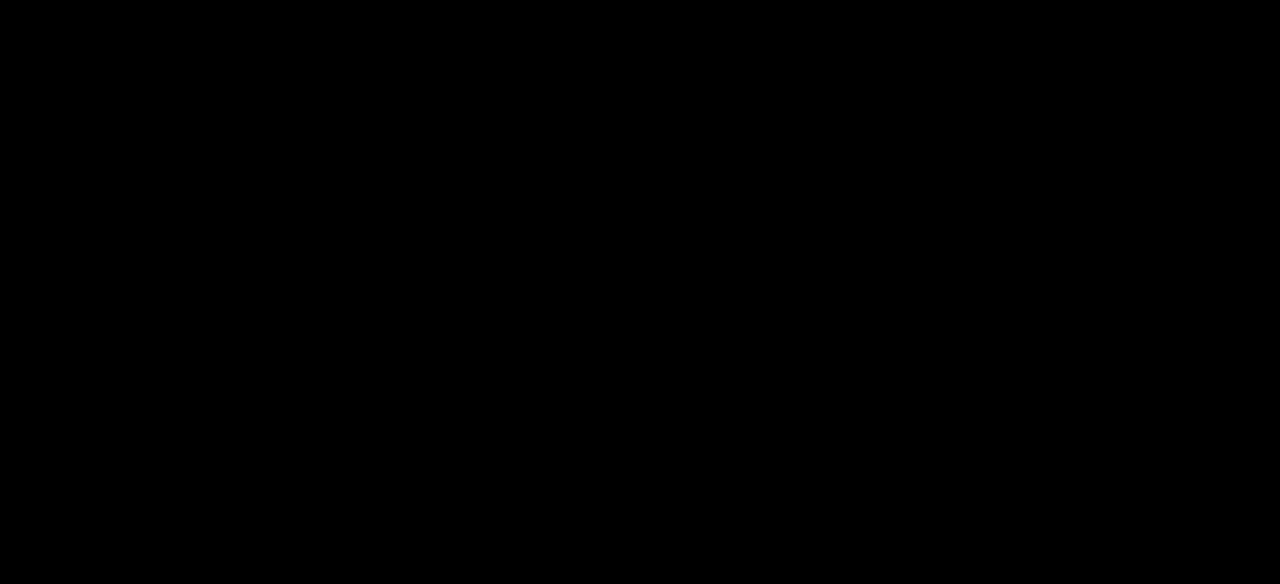
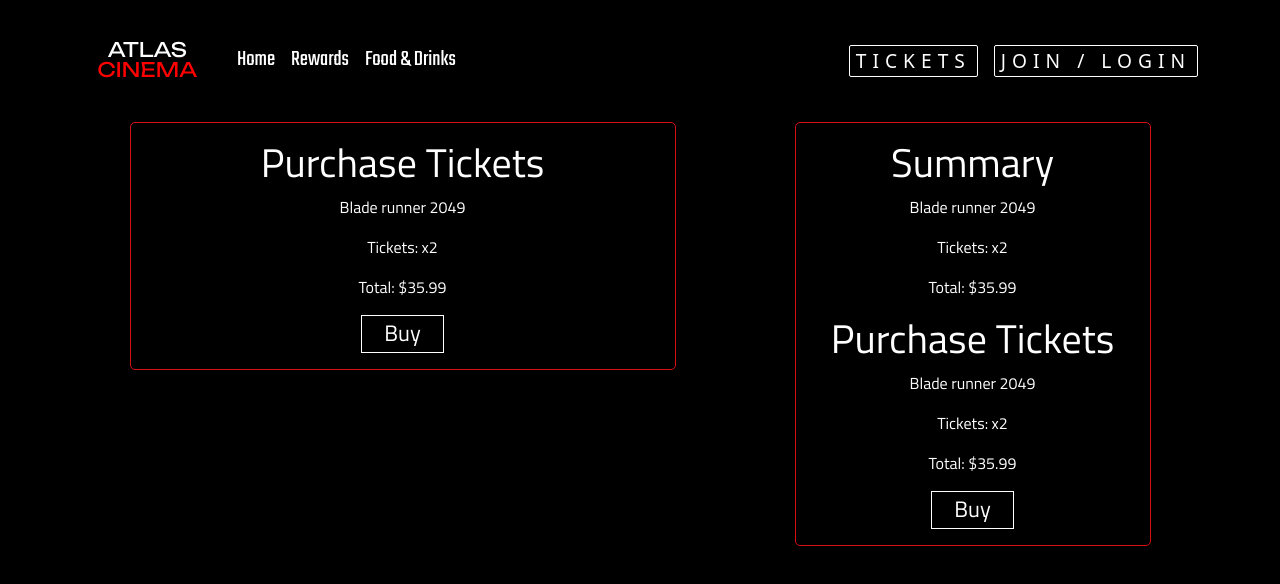
Before and after one commit to jonnyboi42/MovieSiteFrontEnd, a React (Vite) app: page /purchase in a window 1280 px wide. Before the commit this address had no page. Shown: the top 584 px of the page. Built offline with nearby package versions, Linux system fonts and the light colour scheme; a web font is replaced by a local one.

Commit message:
Adding Purchase Ticket Page

```diff
--- a/src/App.jsx
+++ b/src/App.jsx
@@ -1,6 +1,7 @@
 import { BrowserRouter as Router, Routes, Route } from 'react-router-dom';
 import HomePage from './pages/HomePage/HomePage'
 import MoviePage from './pages/MoviePage/MoviePage';
+import PurchaseTicketPage from './pages/PurchaseTicketPage/PurchaseTicketPage';
 
 function App() {
     return (
@@ -8,6 +9,9 @@ function App() {
             <Routes>
                 {/* Home page */}
                 <Route path="/" element={<HomePage />} />
+
+                {/* Purchase Ticket page */}
+                <Route path="/purchase" element={<PurchaseTicketPage />} />
 
                 {/* Dynamic movie info route */}
                 <Route path="/:location/movie/:id" element={<MoviePage />} />
--- a/src/components/PurchaseTicket/PurchaseTicket.jsx
+++ b/src/components/PurchaseTicket/PurchaseTicket.jsx
@@ -0,0 +1,40 @@
+import React from 'react'
+import Container from 'react-bootstrap/Container';
+import Row from 'react-bootstrap/Row';
+import Col from 'react-bootstrap/Col';
+
+const PurchaseTicket = () => {
+  return (
+    <Container>
+      <Row>
+        <Col lg={6} className='mx-auto '>
+            <div className='purchase-ticket-info'>
+                <h1>Purchase Tickets</h1>
+                <p>Blade runner 2049</p>
+                <p>Tickets: x2</p>
+                <p>Total: $35.99</p>
+                <button className='purchase-button'>Buy</button>
+            </div>
+
+        </Col>
+        <Col lg={4} className='mx-auto '>
+            <div className='purchase-ticket-info'>
+                <h1>Summary</h1>
+                <p>Blade runner 2049</p>
+                <p>Tickets: x2</p>
+                <p>Total: $35.99</p>
+                <h1>Purchase Tickets</h1>
+                <p>Blade runner 2049</p>
+                <p>Tickets: x2</p>
+                <p>Total: $35.99</p>
+                <button className='purchase-button'>Buy</button>
+            </div>
+
+        </Col>
+      </Row>
+    </Container>
+
+  )
+}
+
+export default PurchaseTicket
--- a/src/components/PurchaseTicket/purchaseticket.css
+++ b/src/components/PurchaseTicket/purchaseticket.css
@@ -0,0 +1,24 @@
+.purchase-ticket-info{
+    padding: 1em;
+    display: flex;
+    flex-direction: column;
+    justify-content: center;
+    align-items: center;
+    border: 1px solid rgb(215, 15, 15);
+    border-radius: 5px;
+    font-family: "Titillium Web", sans-serif;
+    color: white;
+}
+
+.purchase-ticket-info{
+    text-align: center;
+}
+
+.purchase-button{
+    background: none;
+    border: 1px solid white;
+    color: white;
+    font-size: 1.4rem;
+    padding-left: 1em;
+    padding-right: 1em;
+}
--- /dev/null
+++ b/src/pages/PurchaseTicketPage/PurchaseTicketPage.jsx
@@ -0,0 +1,13 @@
+import React from 'react'
+import HeaderBar from '../../components/Navbar/Navbar'
+import PurchaseTicket from '../../components/PurchaseTicket/PurchaseTicket'
+const PurchaseTicketPage = () => {
+  return (
+    <>
+    <HeaderBar/>
+    <PurchaseTicket/>
+    </>
+  )
+}
+
+export default PurchaseTicketPage
```
